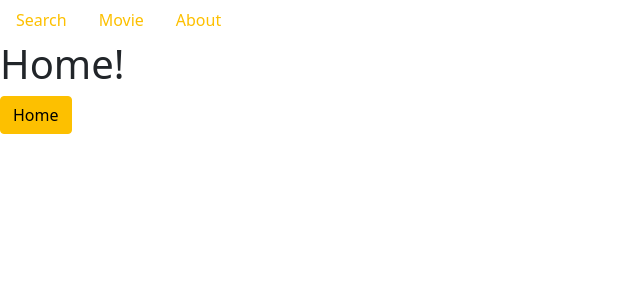
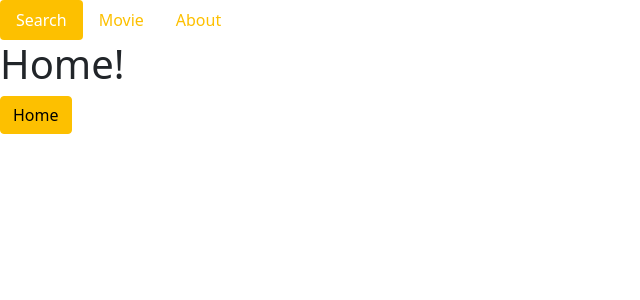
Before and after one commit to iamidlek/vue3-movie-app, a Vue app: page / in a window 1280 px wide. Shown: the top 300 px of the page, without its empty margins (0-640 px from the left). Built offline with nearby package versions, Linux system fonts and the light colour scheme.

Commit message:
vue feat active-class= 활성화시 줄 클래스 설정

```diff
--- a/src/components/Header.vue
+++ b/src/components/Header.vue
@@ -7,6 +7,7 @@
         class="nav-item">
         <RouterLink
           :to="nav.href"
+          active-class="active"
           class="nav-link">
           {{ nav.name }}
         </RouterLink>
```
